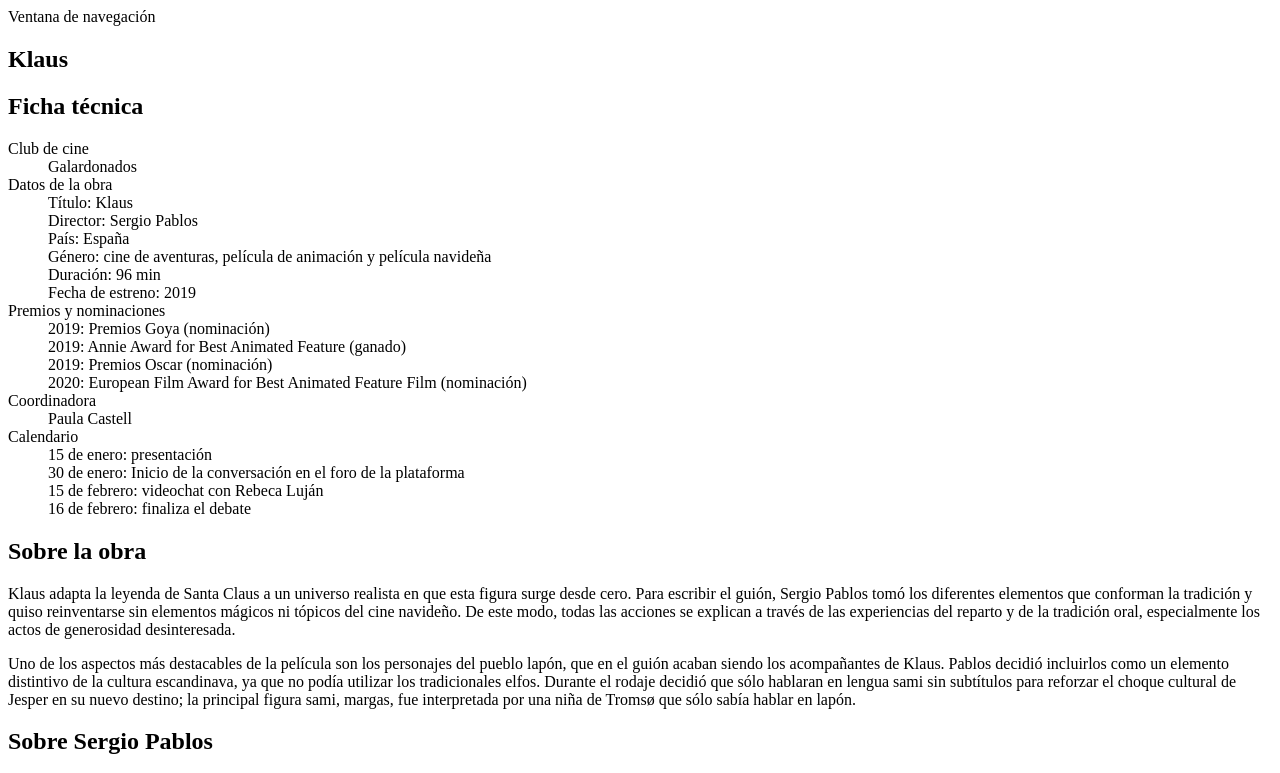
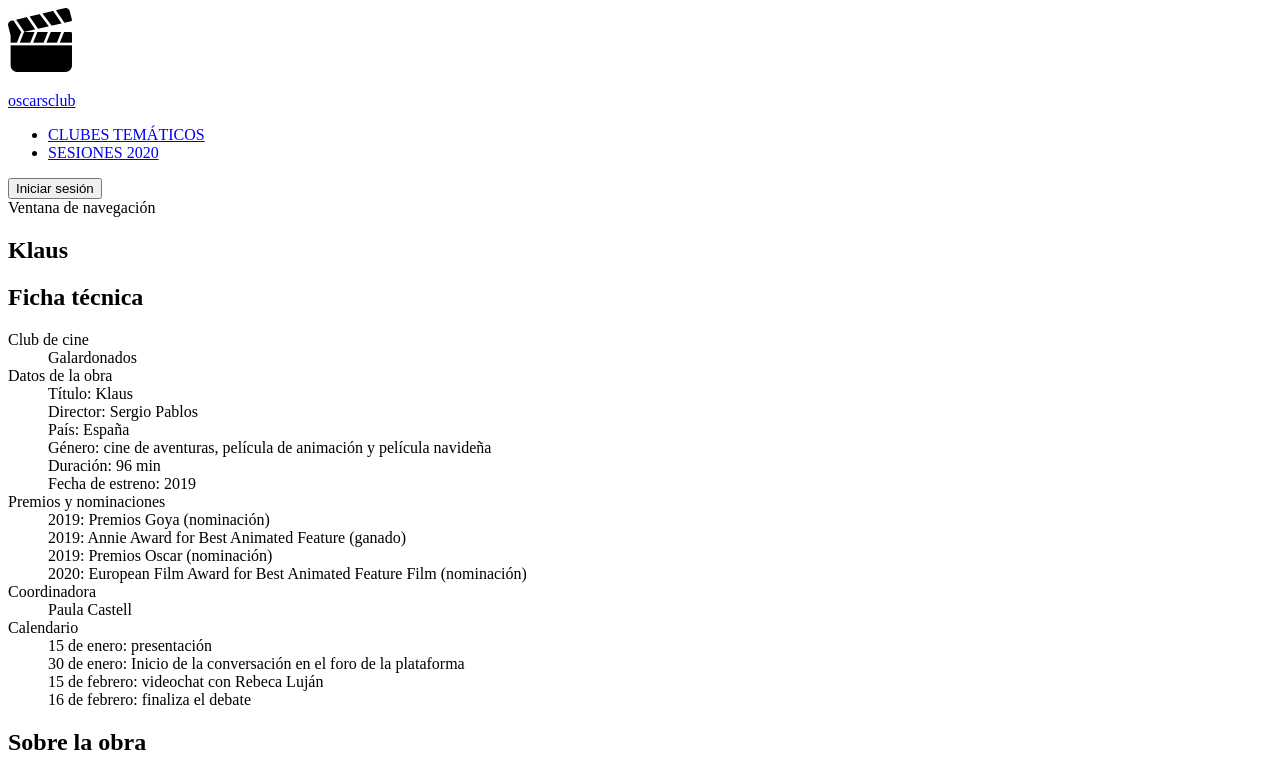
Before and after one commit to Manumartin95/PEC3-HTML, a plain HTML site: page detalle-sesion.html in a window 1280 px wide. Shown: the top 773 px of the page. Drawn offline with Linux system fonts and the light colour scheme.

Commit message:
Header añadido con enlaces

```diff
--- a/detalle-sesion.html
+++ b/detalle-sesion.html
@@ -6,7 +6,23 @@
     <title>Document</title>
 </head>
 <body>
-    <header></header>
+    <header id="header">
+        <div class="logo">
+            <a href="index.html">
+                <img src="./img/oscarsclub-isologo.png" alt="">
+                <p>oscars<span>club</span></p>
+            </a>
+        </div>
+
+        <nav>
+            <ul>
+                <li><a href="./clubes-tematicos.html">CLUBES TEMÁTICOS</a></li>
+                <li><a href="./sesiones-2020.html">SESIONES 2020</a></li>
+            </ul>
+        </nav>
+
+        <button id="login-button">Iniciar sesión</button>
+    </header>
     Ventana de navegación
     <main>
         <section>
```
Also changed, not shown: clubes-tematicos.html (+2 -2 lines), index.html (+2 -2 lines), sesiones-2020.html (+2 -4 lines).
